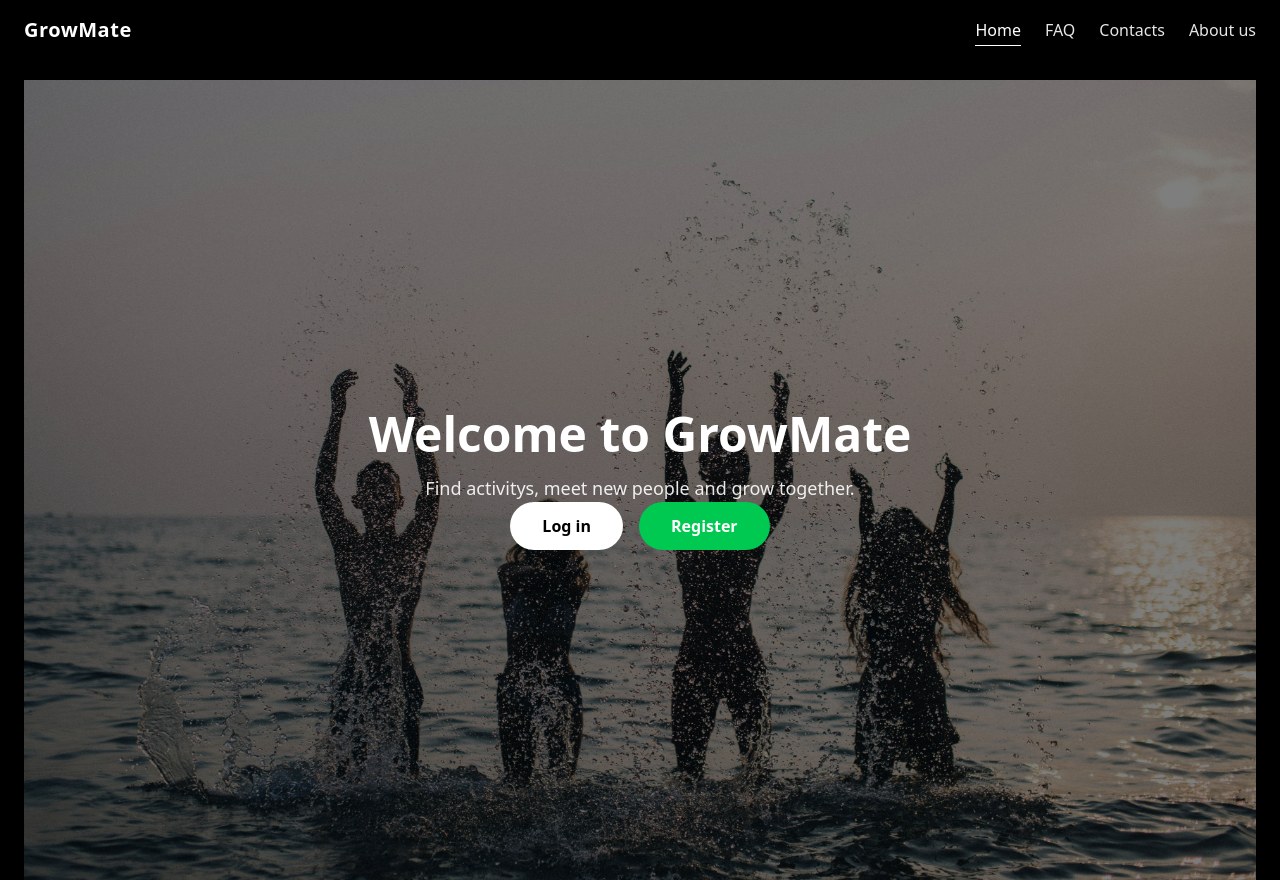
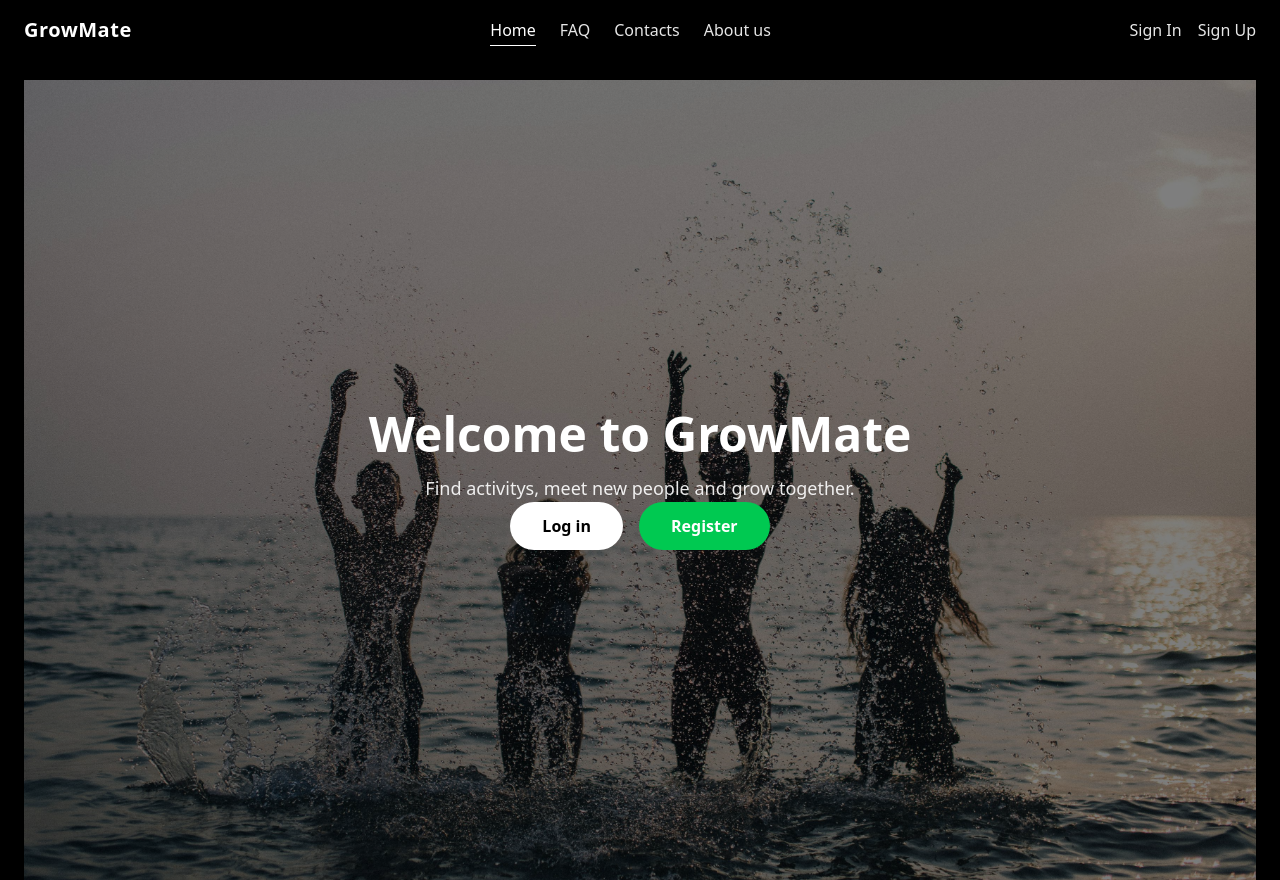
Before and after one commit to rosagomezzgil/matchmakers-rtu, a React (Vite) app in the folder growmate/client/: page / in a window 1280 px wide. Built offline with nearby package versions, Linux system fonts and the light colour scheme.

Commit message:
logic login

```diff
--- a/growmate/client/src/components/Layout.jsx
+++ b/growmate/client/src/components/Layout.jsx
@@ -1,11 +1,18 @@
 import { Outlet } from "react-router-dom";
 import Header from "../components/widgets/Header.jsx";
+import { useAuth } from "../contexts/AuthContext.jsx";
 
 export default function Layout() {
+  const { isLoggedIn } = useAuth();
+
+  const layoutClass = isLoggedIn
+    ? "bg-white text-gray-800"
+    : "bg-black text-white";
+
   return (
     <div className="min-h-screen bg-black text-white">
-      <Header />
-      <main className="pt-20 px-6">
+      <Header isLoggedIn={isLoggedIn} />{" "}
+      <main className="pt-20 px-6 max-w-7xl mx-auto">
         <Outlet />
       </main>
     </div>
--- a/growmate/client/src/components/widgets/Header.jsx
+++ b/growmate/client/src/components/widgets/Header.jsx
@@ -1,19 +1,61 @@
 import { NavLink } from "react-router-dom";
+import { useAuth } from "../../contexts/AuthContext.jsx";
 
-const link = ({ isActive }) =>
-  "leading-none " + (isActive ? "border-b pb-1" : "opacity-90 hover:opacity-100");
+const link = (isActive, textColorClass, activeBorderColor) =>
+  `leading-none ${textColorClass} ` +
+  (isActive ? `border-b pb-1 ${activeBorderColor}` : "opacity-90 hover:opacity-100");
 
-export default function Header() {
+export default function Header({ isLoggedIn }) {
+const { signOut } = useAuth();
+
+const bgColor = isLoggedIn ? "bg-white/30" : "bg-black/30";
+  const textColor = isLoggedIn ? "text-gray-800" : "text-white";
+  const activeBorderColor = isLoggedIn ? "border-gray-800" : "border-white";
+  const getLinkClasses = ({ isActive }) =>
+    link(isActive, textColor, activeBorderColor);
+
+  // Haupt-Navigationslinks (nur sichtbar, wenn NICHT eingeloggt)
+  const NotLoggedInNav = (
+    <ul className="flex gap-6 text-sm sm:text-base">
+      <li><NavLink to="/" className={getLinkClasses} end>Home</NavLink></li>
+      <li><NavLink to="/faq" className={getLinkClasses}>FAQ</NavLink></li>
+      <li><NavLink to="/contacts" className={getLinkClasses}>Contacts</NavLink></li>
+      <li><NavLink to="/about" className={getLinkClasses}>About us</NavLink></li>
+    </ul>
+  );
+
+  // Auth/Account-Links
+  const AuthControls = isLoggedIn ? (
+    // Eingeloggt: Saved, Create, Account
+    <div className="flex gap-6 text-sm sm:text-base">
+        <NavLink to="/saved" className={getLinkClasses}>Saved</NavLink>
+        <NavLink to="/create" className={getLinkClasses}>Create</NavLink>
+        {/* Beim Klick auf Account wird der LogOut simuliert, um den Modus zu testen */}
+        <button onClick={signOut} className={`${textColor} opacity-90 hover:opacity-100`}>Account</button>
+    </div>
+  ) : (
+    // Nicht eingeloggt: Sign In, Sign Up
+    <div className="flex gap-4 text-sm sm:text-base">
+      <NavLink to="/signin" className={`${textColor} opacity-90 hover:opacity-100`}>Sign In</NavLink>
+      <NavLink to="/signup" className={`${textColor} opacity-90 hover:opacity-100`}>Sign Up</NavLink>
+    </div>
+  );
+
   return (
-    <header className="fixed top-0 left-0 right-0 z-50 bg-black/30 backdrop-blur-md text-white">
+    <header
+      className={`fixed top-0 left-0 right-0 z-50 ${bgColor} backdrop-blur-md ${textColor}`}
+    >
       <nav className="mx-auto max-w-7xl flex items-center justify-between px-6 py-4">
-        <NavLink to="/" className="text-xl font-semibold tracking-wide">GrowMate</NavLink>
-        <ul className="flex gap-6 text-sm sm:text-base">
-          <li><NavLink to="/" className={link} end>Home</NavLink></li>
-          <li><NavLink to="/faq" className={link}>FAQ</NavLink></li>
-          <li><NavLink to="/contacts" className={link}>Contacts</NavLink></li>
-          <li><NavLink to="/about" className={link}>About us</NavLink></li>
-        </ul>
+        {/* Logo/App Name */}
+        <NavLink to="/" className="text-xl font-semibold tracking-wide">
+          GrowMate
+        </NavLink>
+
+        {/* Navigation wechselt je nach Zustand */}
+        {isLoggedIn ? null : NotLoggedInNav}
+
+        {/* Account/Auth Sektion */}
+        {AuthControls}
       </nav>
     </header>
   );
--- /dev/null
+++ b/growmate/client/src/contexts/AuthContext.jsx
@@ -0,0 +1,20 @@
+import React, { createContext, useState, useContext } from "react";
+
+const AuthContext = createContext();
+
+export const useAuth = () => useContext(AuthContext);
+
+export const AuthProvider = ({ children }) => {
+  const [isLoggedIn, setIsLoggedIn] = useState(false);
+
+  const signIn = () => setIsLoggedIn(true);
+  const signOut = () => setIsLoggedIn(false);
+
+  const value = {
+    isLoggedIn,
+    signIn,
+    signOut,
+  };
+
+  return <AuthContext.Provider value={value}>{children}</AuthContext.Provider>;
+};
--- a/growmate/client/src/main.jsx
+++ b/growmate/client/src/main.jsx
@@ -2,9 +2,12 @@ import React from "react";
 import ReactDOM from "react-dom/client";
 import "./index.css";
 import AppRouter from "./router/AppRouter.jsx";
+import { AuthProvider } from "./contexts/AuthContext.jsx";
 
 ReactDOM.createRoot(document.getElementById("root")).render(
   <React.StrictMode>
-    <AppRouter />
+    <AuthProvider>
+      <AppRouter />
+    </AuthProvider>
   </React.StrictMode>
 );
```
